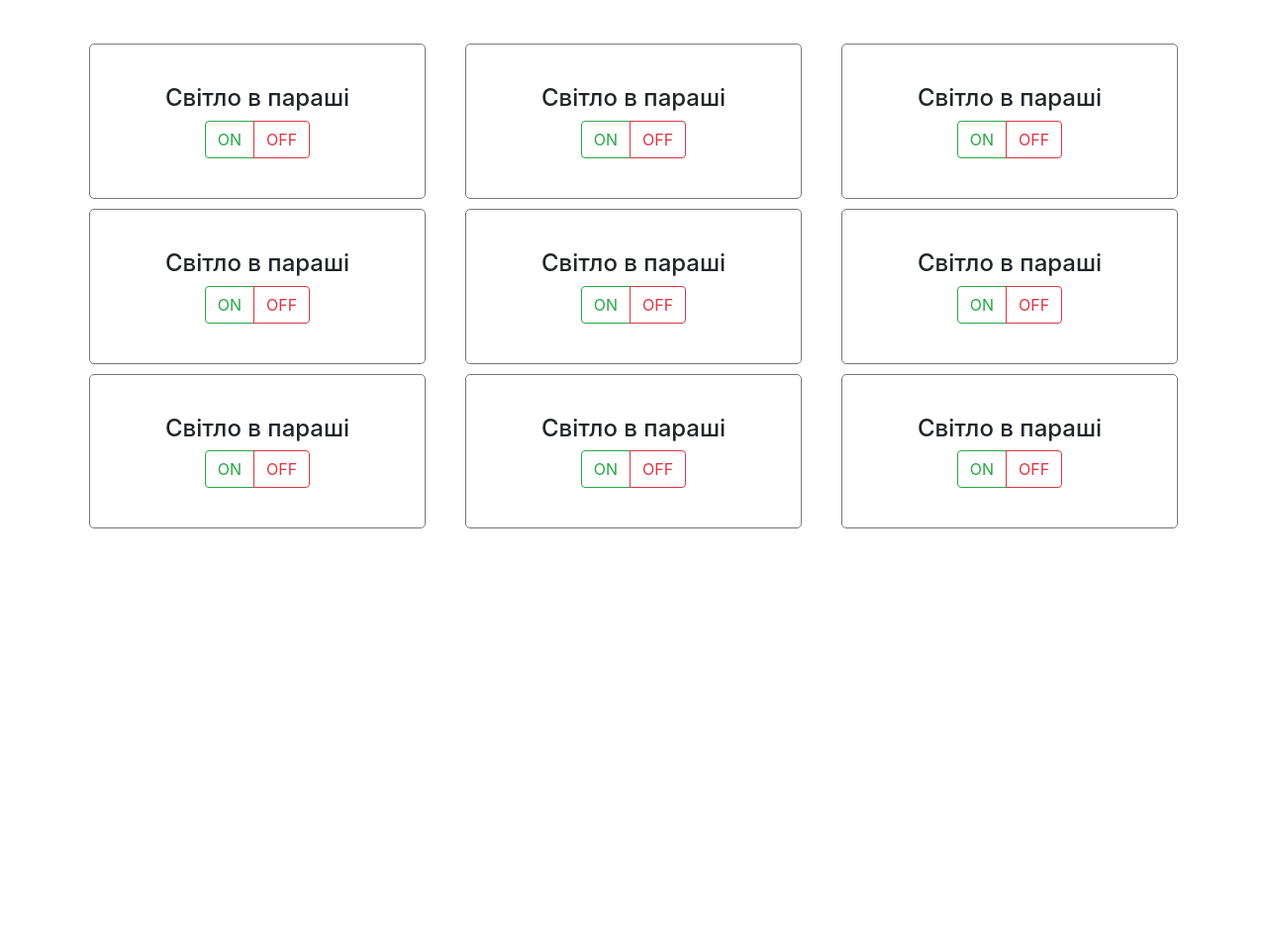
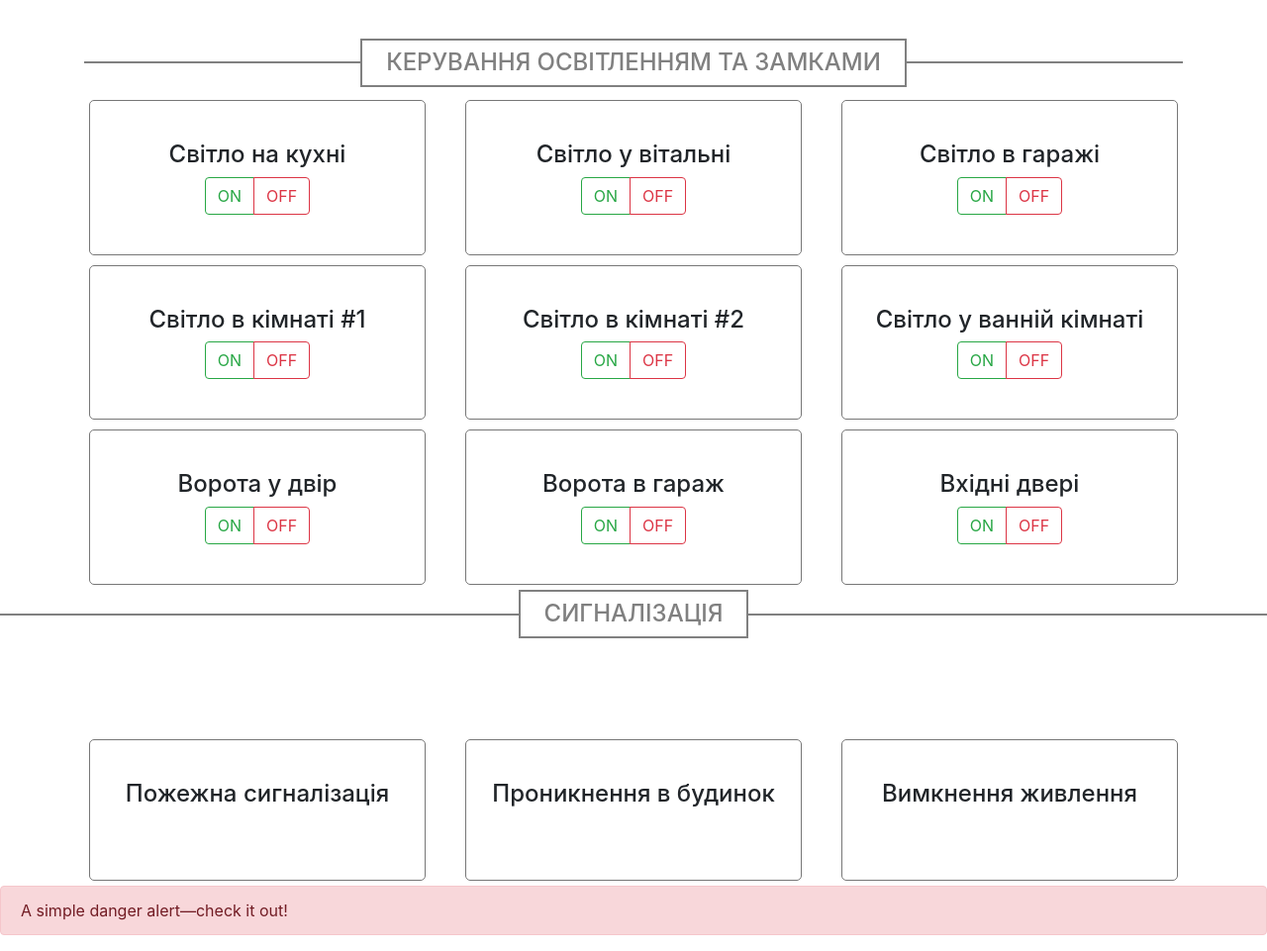
Before and after one commit to Tarik2121/Diplom, a Flask app: template templates/index.html in a window 1280 px wide. Shown: the part 58-1019 px from the top of the page at 99% size. Before the commit the page ends 592 px from the top, so only its background shows below. Run offline with Flask 2, Linux system fonts and the light colour scheme; the template is opened without the code that fills it, so the values that code supplies are empty; some libraries are stand-ins or nearby versions.

Commit message:
some modified

```diff
--- a/templates/index.html
+++ b/templates/index.html
@@ -41,13 +41,23 @@
       </div>
     </nav>
 
-
-
   <div class="container" id="main">
+  <div class="header-h1">
+    <h1>Керування освітленням та замками</h1>
+  </div>
     <div class="row">
       <div class="col-md-4">
         <div class="btn-toggler">
-          <h4>Світло в параші </h4>
+          <h4>Світло на кухні </h4>
+          <div class="btn-group" href="#" id="export" role="group" aria-label="Basic example">
+             <button type="button" id="kitchen_light_on" class="btn btn-outline-success">ON</button>
+             <button type="button" id="kitchen_light_off" class="btn btn-outline-danger">OFF</button>
+          </div>
+        </div>
+      </div>
+      <div class="col-md-4">
+        <div class="btn-toggler">
+          <h4>Світло у вітальні </h4>
           <div class="btn-group" href="#" id="export" role="group" aria-label="Basic example">
              <button type="button" class="btn btn-outline-success">ON</button>
              <button type="button" class="btn btn-outline-danger">OFF</button>
@@ -56,16 +66,7 @@
       </div>
       <div class="col-md-4">
         <div class="btn-toggler">
-          <h4>Світло в параші </h4>
-          <div class="btn-group" href="#" id="export" role="group" aria-label="Basic example">
-             <button type="button" class="btn btn-outline-success">ON</button>
-             <button type="button" class="btn btn-outline-danger">OFF</button>
-          </div>
-        </div>
-      </div>
-      <div class="col-md-4">
-        <div class="btn-toggler">
-          <h4>Світло в параші </h4>
+          <h4>Світло в гаражі </h4>
           <div class="btn-group" href="#" id="export" role="group" aria-label="Basic example">
              <button type="button" class="btn btn-outline-success">ON</button>
              <button type="button" class="btn btn-outline-danger">OFF</button>
@@ -76,7 +77,7 @@
     <div class="row">
       <div class="col-md-4">
         <div class="btn-toggler">
-          <h4>Світло в параші </h4>
+          <h4>Світло в кімнаті #1 </h4>
           <div class="btn-group" href="#" id="export" role="group" aria-label="Basic example">
              <button type="button" class="btn btn-outline-success">ON</button>
              <button type="button" class="btn btn-outline-danger">OFF</button>
@@ -85,7 +86,7 @@
       </div>
       <div class="col-md-4">
         <div class="btn-toggler">
-          <h4>Світло в параші </h4>
+          <h4>Світло в кімнаті #2 </h4>
           <div class="btn-group" href="#" id="export" role="group" aria-label="Basic example">
              <button type="button" class="btn btn-outline-success">ON</button>
              <button type="button" class="btn btn-outline-danger">OFF</button>
@@ -94,7 +95,7 @@
       </div>
       <div class="col-md-4">
         <div class="btn-toggler">
-          <h4>Світло в параші </h4>
+          <h4>Світло у ванній кімнаті </h4>
           <div class="btn-group" href="#" id="export" role="group" aria-label="Basic example">
              <button type="button" class="btn btn-outline-success">ON</button>
              <button type="button" class="btn btn-outline-danger">OFF</button>
@@ -105,7 +106,7 @@
     <div class="row">
       <div class="col-md-4">
         <div class="btn-toggler">
-          <h4>Світло в параші </h4>
+          <h4>Ворота у двір </h4>
           <div class="btn-group" href="#" id="export" role="group" aria-label="Basic example">
              <button type="button" class="btn btn-outline-success">ON</button>
              <button type="button" class="btn btn-outline-danger">OFF</button>
@@ -114,7 +115,7 @@
       </div>
       <div class="col-md-4">
         <div class="btn-toggler">
-          <h4>Світло в параші </h4>
+          <h4>Ворота в гараж </h4>
           <div class="btn-group" href="#" id="export" role="group" aria-label="Basic example">
              <button type="button" class="btn btn-outline-success">ON</button>
              <button type="button" class="btn btn-outline-danger">OFF</button>
@@ -123,7 +124,7 @@
       </div>
       <div class="col-md-4">
         <div class="btn-toggler">
-          <h4>Світло в параші </h4>
+          <h4>Вхідні двері </h4>
           <div class="btn-group" href="#" id="export" role="group" aria-label="Basic example">
              <button type="button" class="btn btn-outline-success">ON</button>
              <button type="button" class="btn btn-outline-danger">OFF</button>
@@ -132,6 +133,40 @@
       </div>
     </div>
   </div>
+  <div class="header-h1">
+    <h1>Сигналізація</h1>
+  </div>
+  <div class="container" id="main">
+  <div class="row">
+      <div class="col-md-4">
+        <div class="btn-toggler">
+          <h4>Пожежна сигналізація </h4>
+          <div class="btn-group" href="#" id="export" role="group" aria-label="Basic example">
+
+          </div>
+        </div>
+      </div>
+      <div class="col-md-4">
+        <div class="btn-toggler">
+          <h4>Проникнення в будинок </h4>
+          <div class="btn-group" href="#" id="export" role="group" aria-label="Basic example">
+
+          </div>
+        </div>
+      </div>
+      <div class="col-md-4">
+        <div class="btn-toggler">
+          <h4>Вимкнення живлення </h4>
+          <div class="btn-group" href="#" id="export" role="group" aria-label="Basic example">
+
+          </div>
+        </div>
+      </div>
+    </div>
+    </div>
+    <div class="alert alert-danger" role="alert">
+      A simple danger alert—check it out!
+    </div>
     <style>
       .fa-database{
         color: #007bff;
@@ -149,6 +184,32 @@
         padding: 40px 25px;
         text-align: center;
       }
+      .header-h1 {
+        position: relative;
+        margin-bottom: .5rem;
+        text-align: center;
+      }
+      .header-h1 h1 {
+        display: inline-block;
+        background: #fff;
+        margin-bottom: 0;
+        font-size: 1.5rem;
+        text-transform: uppercase;
+        padding: .5rem 1.5rem;
+        border: .125rem solid #808080;
+        color: #808080;
+      }
+      .header-h1 h1::after {
+        content: "";
+        position: absolute;
+        background: #808080;
+        height: .125rem;
+        left: 0;
+        top: 50%;
+        width: 100%;
+        transform: translateY(-50%);
+        z-index: -999;
+      }
     </style>
 
     <!-- Bootstrap core JavaScript
@@ -160,16 +221,16 @@
 
     <script type=text/javascript>
         $(function() {
-          $('#on_light').bind('click', function() {
+          $('#kitchen_light_on').bind('click', function() {
+           alert('рятуйте');
             $.getJSON('/on',
                 function(data) {
-              //do nothing
             });
             return false;
           });
         });
         $(function() {
-          $('#off_light').bind('click', function() {
+          $('#kitchen_light_off"').bind('click', function() {
             $.getJSON('/off',
                 function(data) {
               //do nothing
```
